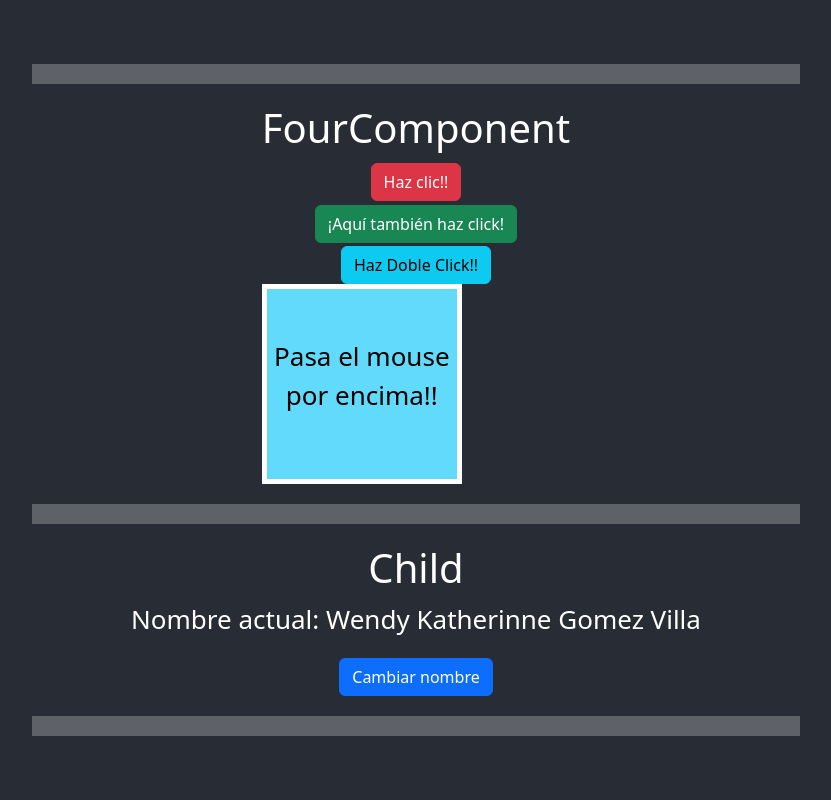
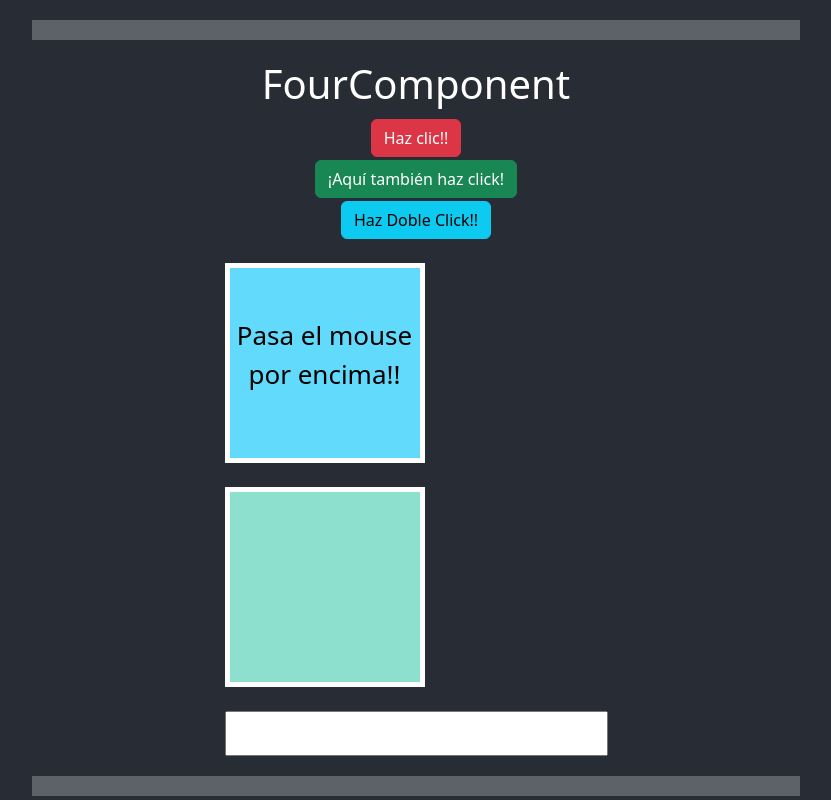
Before and after one commit to inesmariao/b3_practice_components_react, a React (Vite) app: page / in a window 1280 px wide. Shown: the top 800 px of the page, without its empty margins (224-1055 px from the left). Built offline with nearby package versions, Linux system fonts and the light colour scheme.

Commit message:
finished

```diff
--- a/src/components/FourthComponent.jsx
+++ b/src/components/FourthComponent.jsx
@@ -16,6 +16,18 @@ export const FourthComponent = () => {
 
   const handleMouseLeave = (e) => {
     alert("Has SALIDO de la caja");
+  }
+
+  const handleMouse = (e, action) => {
+    alert(`Has ${action} la caja`);
+  }
+
+  const handleInsideInput = (e) => {
+    console.log("Estas dentro del input, escribe tu nombre!!");
+  }
+
+  const handleOutsideInput = (e)=> {
+    console.log("Estás fuera del input, Adiós!!")
   }
 
   return (
@@ -43,11 +55,23 @@ export const FourthComponent = () => {
         Haz Doble Click!!
       </button>
       <div id="box1"
+        className="mt-4"
         onMouseEnter={ e => handleMouseEnter(e)}
         onMouseLeave={ e => handleMouseLeave(e)}
       >
         <p>Pasa el mouse por encima!!</p>
       </div>
+      <div id="box2" className="mt-4"
+        onMouseEnter={ e => handleMouse(e, "entrado a")}
+        onMouseLeave={ e => handleMouse(e, "salido de") }
+      >
+      </div>
+      <div className="mt-4">
+        <input type="text"
+          onFocus={ e => handleInsideInput(e)}
+          onBlur={ e => handleOutsideInput(e)}
+        />
+      </div>
     </div>
   )
 }
```
